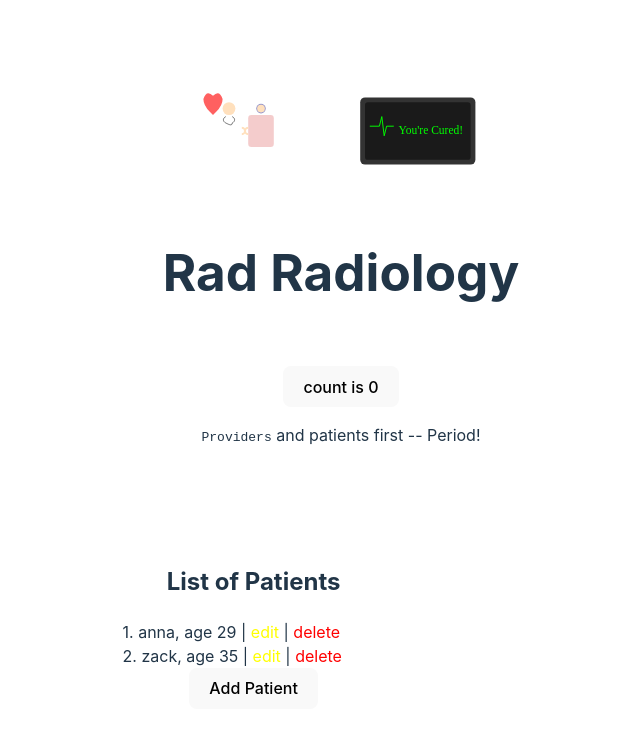
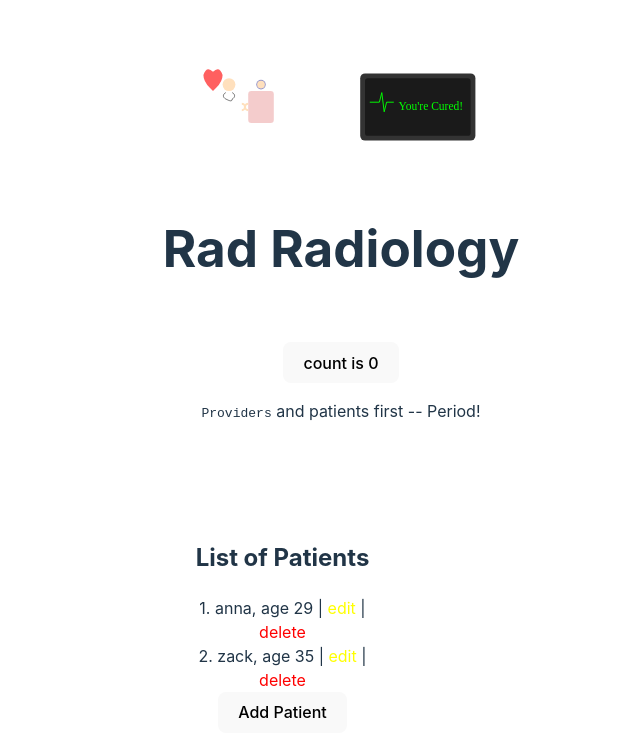
Before and after one commit to JKeddo95/RadRadiologyDemo, a React (Vite) app: page / in a window 1280 px wide. Shown: the top 756 px of the page, without its empty margins (299-939 px from the left). Built offline with nearby package versions, Linux system fonts and the light colour scheme.

Commit message:
DEV-01--Improve-Styling

```diff
--- a/src/components/PatientsMenu/PatientsMenu.tsx
+++ b/src/components/PatientsMenu/PatientsMenu.tsx
@@ -1,6 +1,7 @@
 // PatientList.tsx
 import React, { useEffect, useState, useRef } from "react";
 import { Patient, PATIENTS_LIST } from "../library/usefulConstants";
+import "./patientMenu.css";
 
 export const PatientsMenu = () => {
   localStorage.setItem(PATIENTS_LIST, `[{"name": "anna", "age": 29}, {"name": "zack", "age": 35}]`);
@@ -41,9 +42,9 @@ export const PatientsMenu = () => {
       <h2>List of Patients</h2>
       <div>
         {patientsList.map((patient: Patient, patientNo) => (
-          <div style={{ float: "left" }} key={`${patientNo}_${patient.name}_${patient.age}`}>
+          <div className={"patientEntry"} key={`${patientNo}_${patient.name}_${patient.age}`}>
             <span>{patientNo + 1}.</span>
-            <span style={{ minWidth: "50%" }}>
+            <span>
               {" "}
               {patient.name}, age {patient.age}
             </span>
--- /dev/null
+++ b/src/components/PatientsMenu/patientMenu.css
@@ -0,0 +1,5 @@
+.patientEntry:hover {
+  float: "left";
+  filter: drop-shadow(0 0 2em blue);
+  background-color: blueviolet;
+}
```
